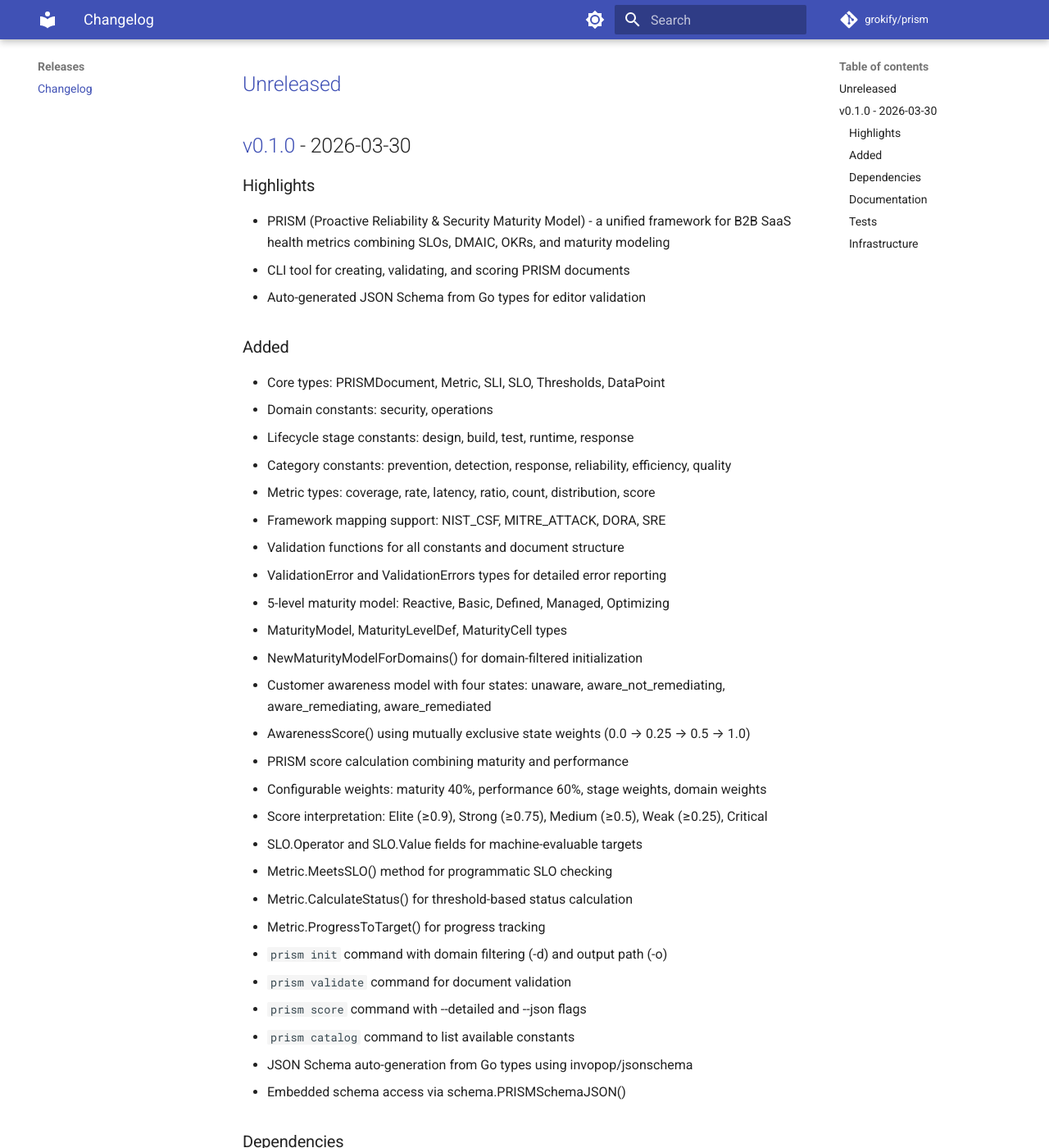
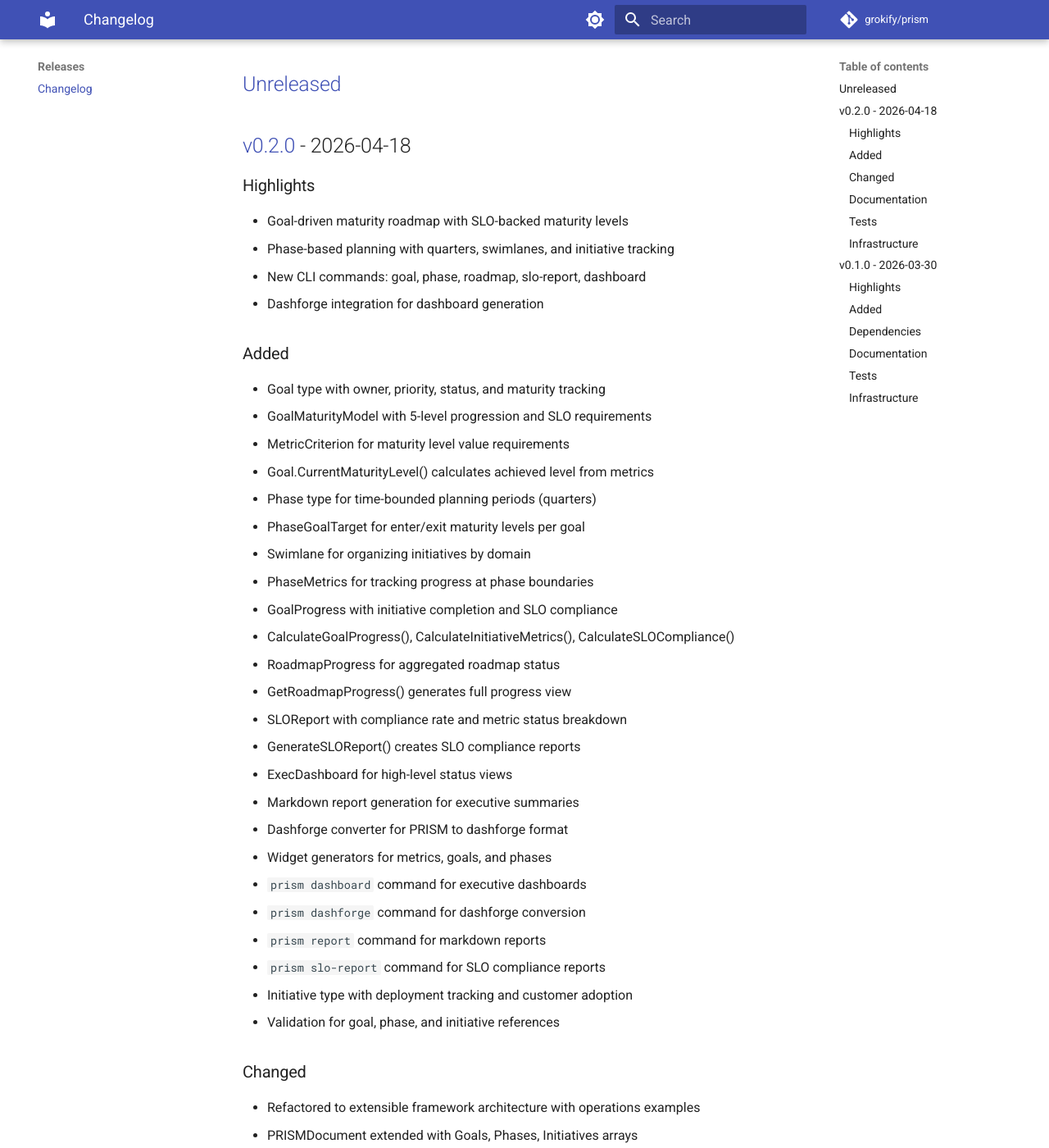
Before and after one commit to grokify/prism, an MkDocs documentation site: the page built from docs/releases/changelog.md, in a window 1280 px wide and 1400 px high, scrolled down 275 px. Shown: the whole window at 82% size. Built offline with MkDocs 1.6.1 and Material for MkDocs 9.7.7, drawn with Linux system fonts in a browser that asks for light colours; comment, search, counter and statistics services are not loaded; some of the changed text lies outside the part shown.

Commit message:
docs: update documentation for v0.2.0 release
- Update CHANGELOG.json and CHANGELOG.md with v0.2.0 release notes
- Add new CLI commands to README.md (goal, phase, roadmap, report, dashboard)
- Add CLI documentation for report, slo-report, and dashboard commands
- Update docs/cli/index.md with v0.2.0 command references
- Update docs/releases/changelog.md with v0.2.0 content
- Update docs/index.md with roadmap planning features
- Update mkdocs.yml nav with report command pages

Co-Authored-By: Claude Opus 4.5 <noreply@anthropic.com>

```diff
--- a/docs/releases/changelog.md
+++ b/docs/releases/changelog.md
@@ -7,6 +7,66 @@ this project adheres to [Semantic Versioning](https://semver.org/spec/v2.0.0.htm
 and commits follow [Conventional Commits](https://www.conventionalcommits.org/en/v1.0.0/).
 
 ## [Unreleased]
+
+## [v0.2.0] - 2026-04-18
+
+### Highlights
+
+- Goal-driven maturity roadmap with SLO-backed maturity levels
+- Phase-based planning with quarters, swimlanes, and initiative tracking
+- New CLI commands: goal, phase, roadmap, slo-report, dashboard
+- Dashforge integration for dashboard generation
+
+### Added
+
+- Goal type with owner, priority, status, and maturity tracking
+- GoalMaturityModel with 5-level progression and SLO requirements
+- MetricCriterion for maturity level value requirements
+- Goal.CurrentMaturityLevel() calculates achieved level from metrics
+- Phase type for time-bounded planning periods (quarters)
+- PhaseGoalTarget for enter/exit maturity levels per goal
+- Swimlane for organizing initiatives by domain
+- PhaseMetrics for tracking progress at phase boundaries
+- GoalProgress with initiative completion and SLO compliance
+- CalculateGoalProgress(), CalculateInitiativeMetrics(), CalculateSLOCompliance()
+- RoadmapProgress for aggregated roadmap status
+- GetRoadmapProgress() generates full progress view
+- SLOReport with compliance rate and metric status breakdown
+- GenerateSLOReport() creates SLO compliance reports
+- ExecDashboard for high-level status views
+- Markdown report generation for executive summaries
+- Dashforge converter for PRISM to dashforge format
+- Widget generators for metrics, goals, and phases
+- `prism dashboard` command for executive dashboards
+- `prism dashforge` command for dashforge conversion
+- `prism report` command for markdown reports
+- `prism slo-report` command for SLO compliance reports
+- Initiative type with deployment tracking and customer adoption
+- Validation for goal, phase, and initiative references
+
+### Changed
+
+- Refactored to extensible framework architecture with operations examples
+- PRISMDocument extended with Goals, Phases, Initiatives arrays
+- JSON Schema updated with goal, phase, and initiative types
+
+### Documentation
+
+- Roadmap CLI documentation (goal, phase, roadmap commands)
+- Design notes for maturity roadmap implementation
+- Updated examples with operations-focused goal roadmap
+
+### Tests
+
+- Unit tests for Goal, GoalMaturityModel, CurrentMaturityLevel()
+- Unit tests for Phase, PhaseGoalTarget, Swimlane
+- Unit tests for PhaseMetrics calculations
+- Integration tests for SLO report generation
+
+### Infrastructure
+
+- Multi-agent orchestration specs for roadmap generation
+- Example executive dashboard configuration
 
 ## [v0.1.0] - 2026-03-30
 
@@ -70,5 +130,6 @@ and commits follow [Conventional Commits](https://www.conventionalcommits.org/en
 - Dependabot configuration for automated dependency updates
 - golangci-lint configuration
 
-[unreleased]: https://github.com/grokify/prism/compare/v0.1.0...HEAD
+[unreleased]: https://github.com/grokify/prism/compare/v0.2.0...HEAD
+[v0.2.0]: https://github.com/grokify/prism/compare/v0.1.0...v0.2.0
 [v0.1.0]: https://github.com/grokify/prism/releases/tag/v0.1.0
--- a/mkdocs.yml
+++ b/mkdocs.yml
@@ -61,6 +61,9 @@ nav:
       - prism goal: cli/goal.md
       - prism phase: cli/phase.md
       - prism roadmap: cli/roadmap.md
+      - prism report: cli/report.md
+      - prism slo-report: cli/slo-report.md
+      - prism dashboard: cli/dashboard.md
   - Schema:
       - Overview: schema/index.md
       - Domains: schema/domains.md
```
Also changed, not shown: CHANGELOG.json (+56 -0 lines), CHANGELOG.md (+62 -1 lines), README.md (+62 -0 lines), docs/cli/dashboard.md (added, +108 -0 lines), docs/cli/index.md (+19 -3 lines), docs/cli/report.md (added, +102 -0 lines), docs/cli/slo-report.md (added, +102 -0 lines), docs/index.md (+8 -0 lines).
